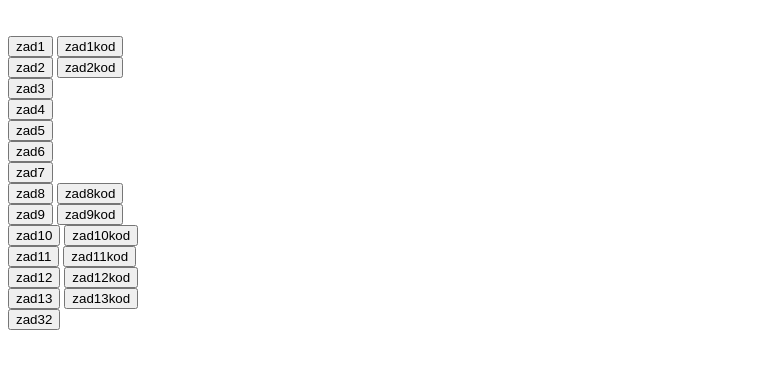
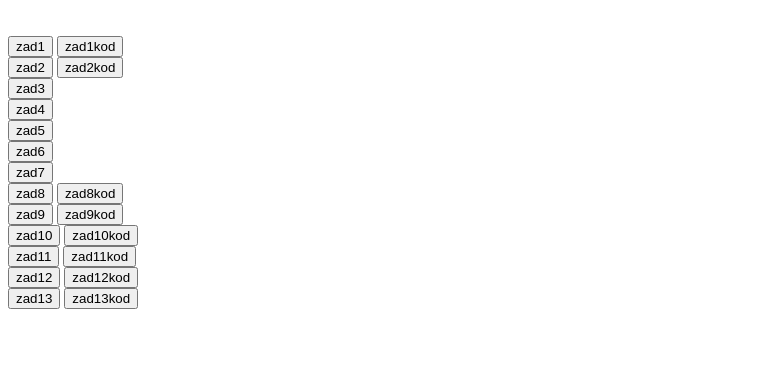
Before and after one commit to syzmek223/java_1_3k, a plain HTML site: page index.html in a window 1280 px wide. Shown: the part 48-416 px from the top of the page, without its empty margins (0-776 px from the left). Drawn offline with Linux system fonts and the light colour scheme.

Commit message:
Update index.html

```diff
--- a/index.html
+++ b/index.html
@@ -121,7 +121,7 @@
     <input type="button" name="przycisk" value="zad12kod" onclick="WinOpen_gradzewiczkod_12(' ')"><br>
     <input type="button" name="przycisk" value="zad13" onclick="WinOpen_gradzewicz_13(' ')">
     <input type="button" name="przycisk" value="zad13kod" onclick="WinOpen_gradzewiczkod_13(' ')"><br>
-    <input type="button" name="przycisk" value="zad32" onclick="WinOpen_gradzewiczkod_32(' ')"><br>
+
 
     <br>
     </form>
```
